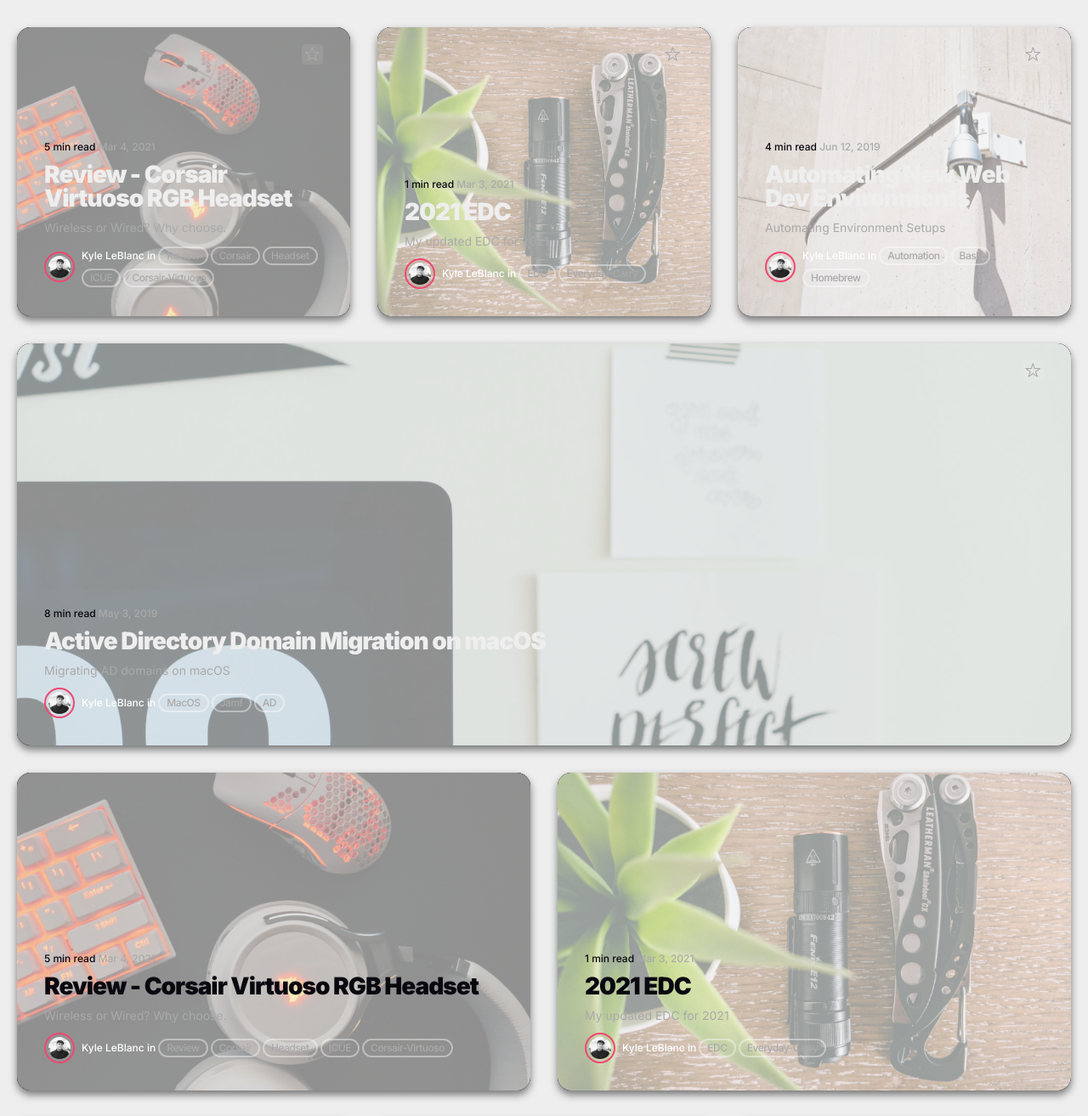
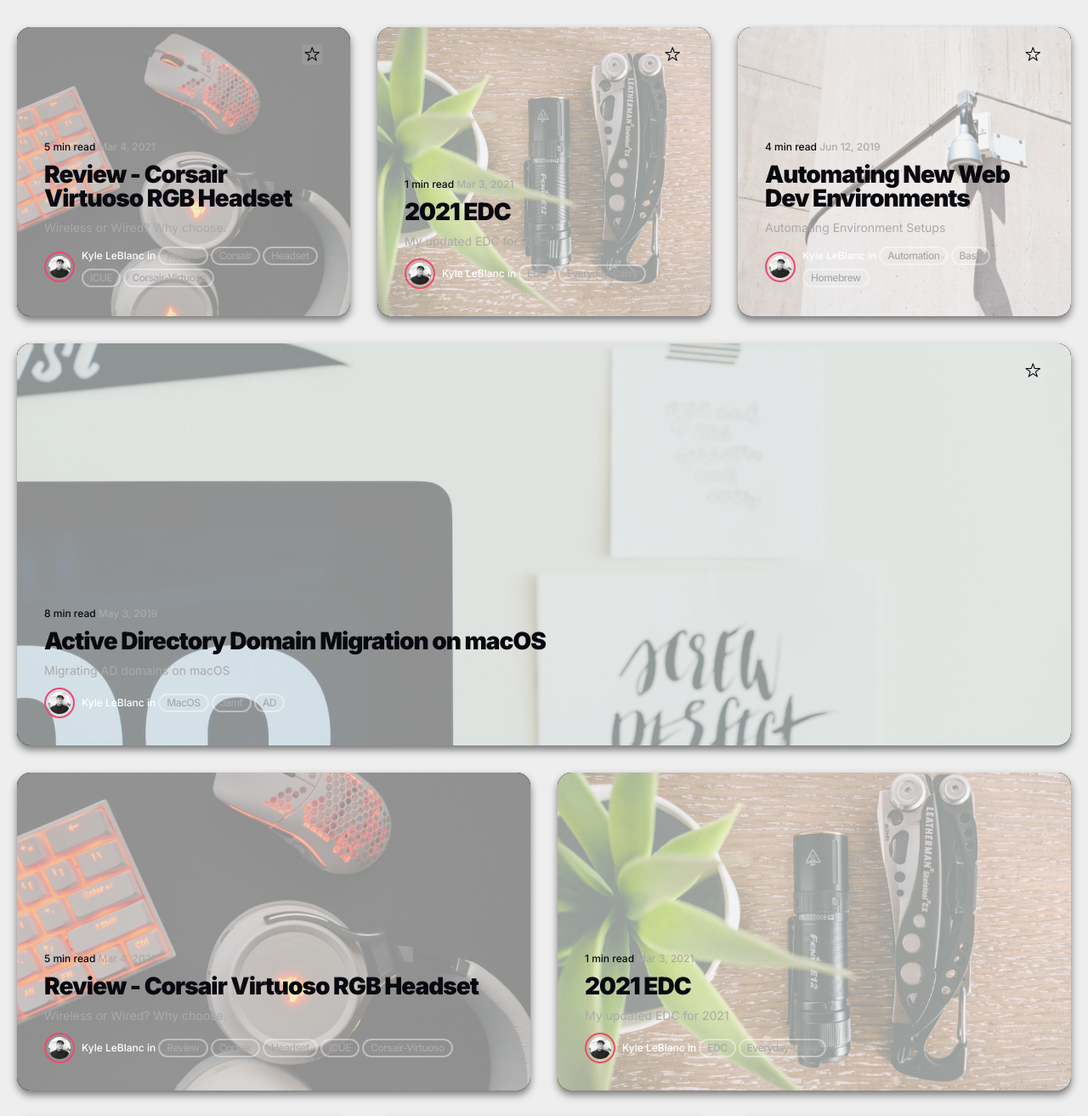
Before and after one commit to leblanck/pinkrhino, a Jekyll site: the page built from index.html, in a window 1280 px wide. Shown: the part 664-1977 px from the top of the page at 85% size. Built offline with Jekyll 4.4.1, drawn with Linux system fonts in a browser that asks for light colours; nearby versions of some CDN libraries; the list of posts is cut into pages by our own code; grey boxes are pictures that could not be loaded.

Commit message:
theme change

```diff
--- a/_sass/4-layouts/_home-page.scss
+++ b/_sass/4-layouts/_home-page.scss
@@ -48,7 +48,7 @@
     padding: 2px 4px;
     font-size: 20px;
     border-radius: 4px;
-    color: $gray;
+    color: $dark;
     background: rgba(255,255,255, 0.08);
     pointer-events: none;
     @media only screen and (max-width: $mobile) {
@@ -62,7 +62,7 @@
   font-size: 28px;
   line-height: 1;
   a {
-    color: $light-gray;
+    color: $dark;
   }
   @media only screen and (max-width: $mobile) {
     font-size: 24px;
```
